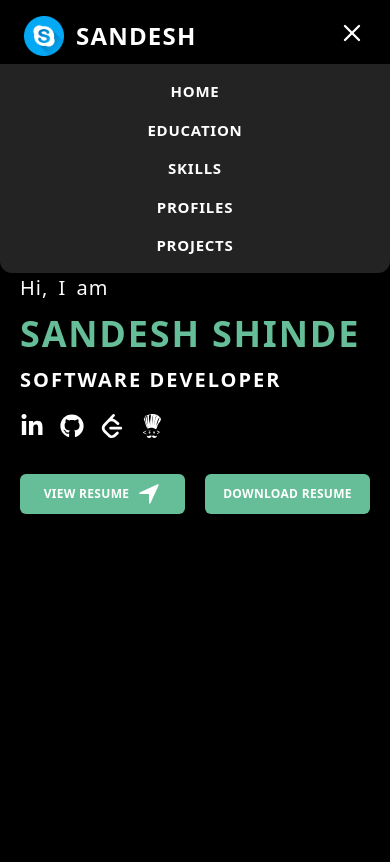
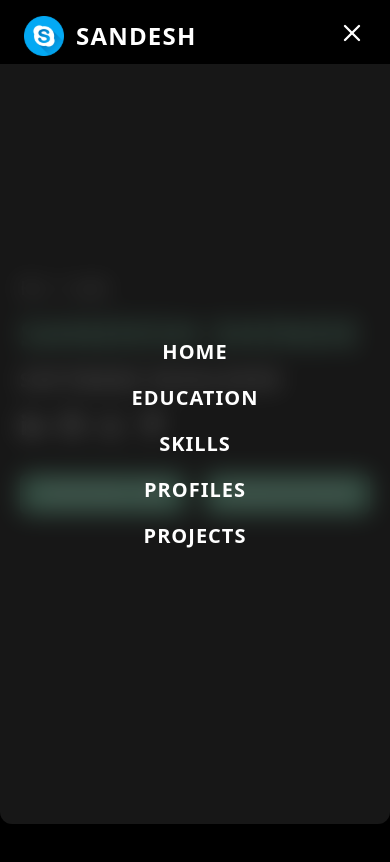
Before and after one commit to sandeshshinde30/Sandesh-Portfolio, a React (Vite) app: page / in a window 390 px wide. Both pictures are taken after a click on the button 352 px from the left and 33 px from the top of the page. Shown: the top 862 px of the page. Built offline with nearby package versions, Linux system fonts and the light colour scheme.

Commit message:
Navbar over effect change

```diff
--- a/src/components/NavBar.jsx
+++ b/src/components/NavBar.jsx
@@ -17,11 +17,11 @@ export default function NavBar() {
         </div>
 
         <ul className="hidden md:flex gap-6 md:text-[12px] font-semibold lg:text-[15px] tracking-wider uppercase">
-          <li><a href="#home" className="hover:text-soft-black">Home</a></li>
-          <li><a href="#about" className="hover:text-soft-black">Education</a></li>
-          <li><a href="#skills" className="hover:text-soft-black">Skills</a></li>
-          <li><a href="#profiles" className="hover:text-soft-black">Profiles</a></li>
-          <li><a href="#projects" className="hover:text-soft-black">Projects</a></li>
+          <li><a href="#home" className="hover:text-[#65BE97]">Home</a></li>
+          <li><a href="#about" className="hover:text-[#65BE97]">Education</a></li>
+          <li><a href="#skills" className="hover:text-[#65BE97]">Skills</a></li>
+          <li><a href="#profiles" className="hover:text-[#65BE97]">Profiles</a></li>
+          <li><a href="#projects" className="hover:text-[#65BE97]">Projects</a></li>
         </ul>
 
         <div className="md:hidden">
@@ -32,12 +32,12 @@ export default function NavBar() {
       </div>
 
       {isOpen && (
-  <ul className="md:hidden fixed top-16 left-0 w-full z-50 flex flex-col items-center gap-4 px-6 py-4 font-semibold text-[15px] tracking-wider uppercase bg-[#333333]/70 backdrop-blur-md rounded-b-xl shadow-lg">
-    <li><a href="#home" className="hover:text-soft-black transition-colors duration-300">Home</a></li>
-    <li><a href="#about" className="hover:text-soft-black transition-colors duration-300">Education</a></li>
-    <li><a href="#skills" className="hover:text-soft-black transition-colors duration-300">Skills</a></li>
-    <li><a href="#profiles" className="hover:text-soft-black transition-colors duration-300">Profiles</a></li>
-    <li><a href="#projects" className="hover:text-soft-black transition-colors duration-300">Projects</a></li>
+  <ul className="md:hidden fixed h-[90vh] justify-center top-16 left-0 w-full z-50 flex flex-col items-center gap-4 px-6 py-4 font-semibold text-[20px] tracking-wider uppercase bg-[#222222]/70 backdrop-blur-md rounded-b-xl shadow-lg">
+    <li><a href="#home" className="hover:text-[#65BE97] transition-colors duration-300">Home</a></li>
+    <li><a href="#about" className="hover:text-[#65BE97] transition-colors duration-300">Education</a></li>
+    <li><a href="#skills" className="hover:text-[#65BE97] transition-colors duration-300">Skills</a></li>
+    <li><a href="#profiles" className="hover:text-[#65BE97] transition-colors duration-300">Profiles</a></li>
+    <li><a href="#projects" className="hover:text-[#65BE97] transition-colors duration-300">Projects</a></li>
   </ul>
 )}
 
```
